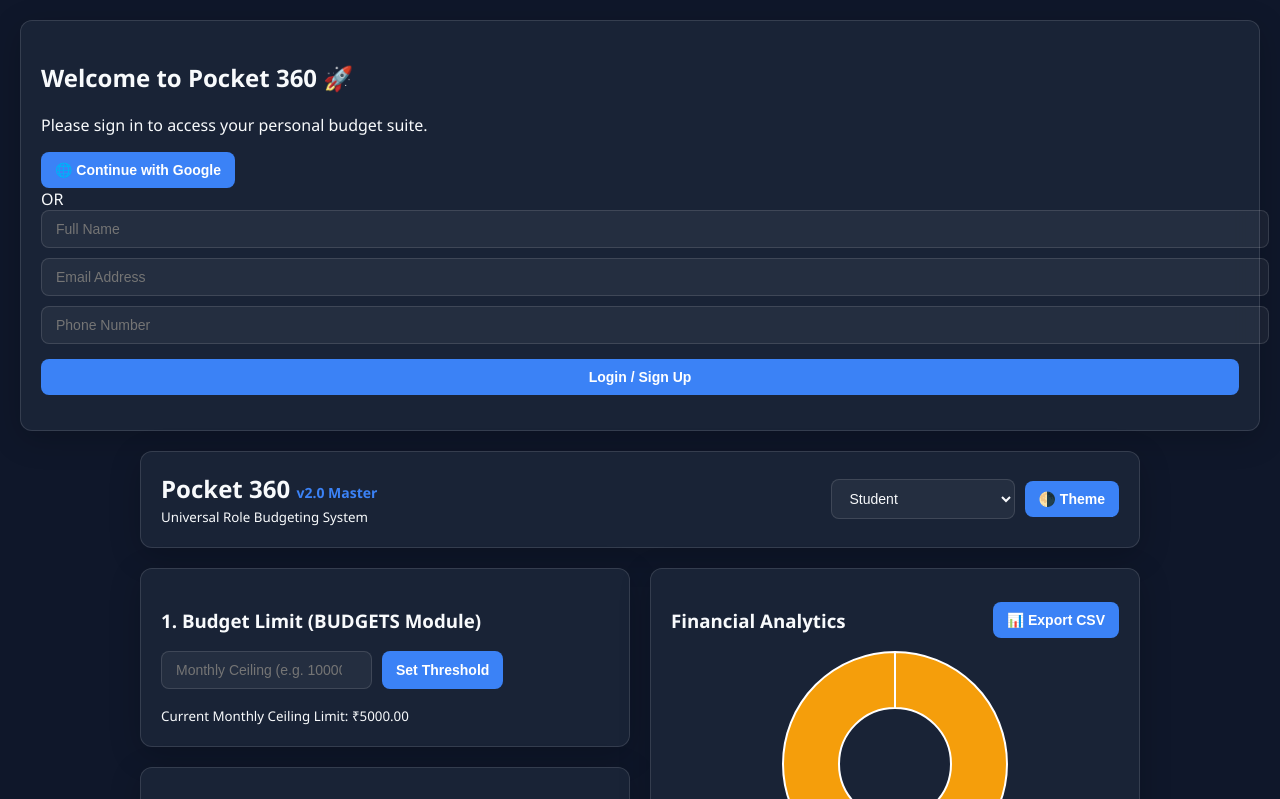
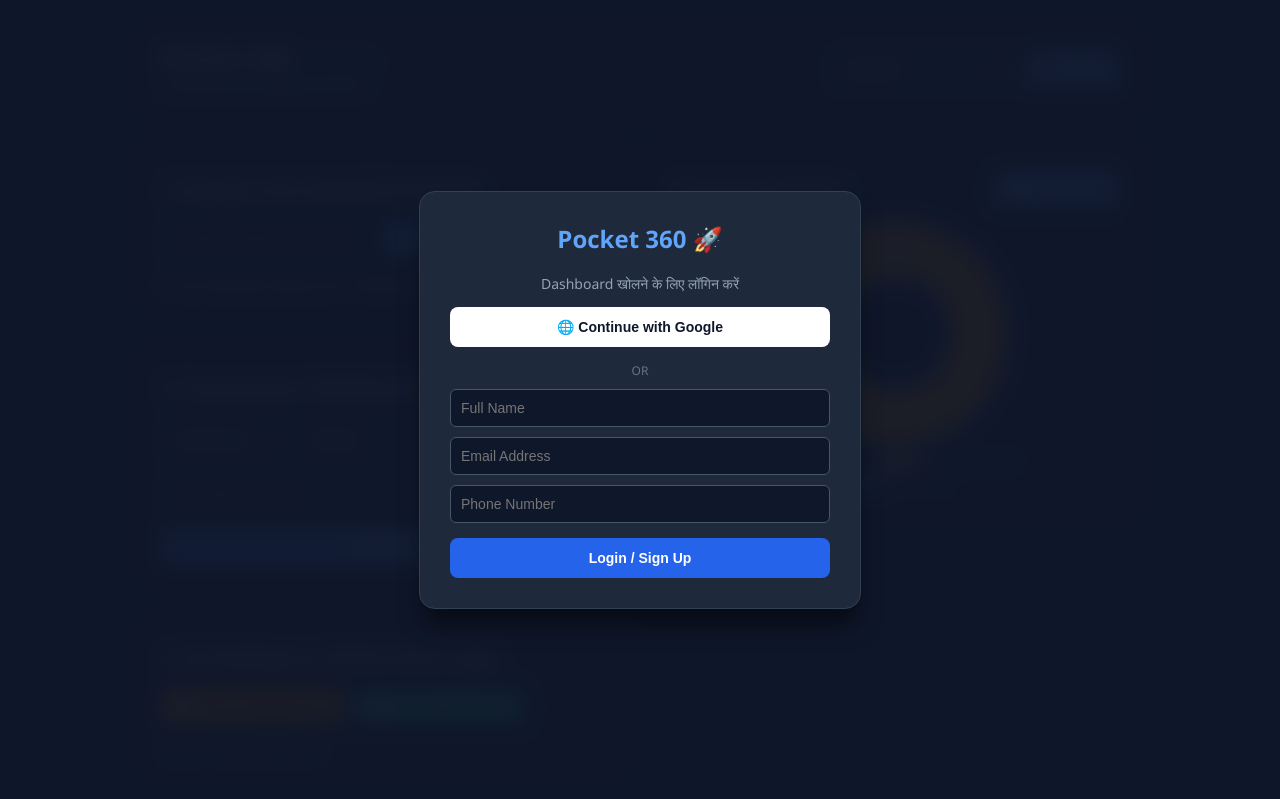
Before and after one commit to tanyaverma2401-cpu/pocket360, a plain HTML site: page index.html in a window 1280 px wide. Shown: the top 799 px of the page. Drawn offline with nearby package versions, Linux system fonts and the light colour scheme.

Commit message:
update log in screen in index.html and app.js

```diff
--- a/app.js
+++ b/app.js
@@ -287,4 +287,23 @@
     localStorage.removeItem('pocket360_master_db');
     location.reload();
   }
+  // Login Check and Actions
+function handleManualLogin() {
+  const name = document.getElementById('loginName').value;
+  const email = document.getElementById('loginEmail').value;
+  const phone = document.getElementById('loginPhone').value;
+
+  if (!name || !email || !phone) {
+    alert("कृपया नाम, ईमेल और फोन नंबर भरें!");
+    return;
+  }
+
+  document.getElementById('loginScreen').style.display = 'none';
+  alert("Login Successful! Welcome " + name);
 }
+
+function handleGoogleLogin() {
+  document.getElementById('loginScreen').style.display = 'none';
+  alert("Google Login Successful!");
+}
+}
--- a/index.html
+++ b/index.html
@@ -10,27 +10,29 @@
 </head>
 <body>
 <!-- LOGIN / SIGNUP OVERLAY (YAHAN PASTE KAREIN) -->
-  <div id="loginScreen" class="login-overlay">
-    <div class="card login-card">
-      <h2>Welcome to Pocket 360 🚀</h2>
-      <p>Please sign in to access your personal budget suite.</p>
 
-      <!-- Google Sign-In Simulation Button -->
-      <button class="btn-google" onclick="handleGoogleLogin()">
-        <span>🌐</span> Continue with Google
-      </button>
+    <!-- LOGIN OVERLAY -->
+<div id="loginScreen" style="position: fixed; top: 0; left: 0; width: 100vw; height: 100vh; background: rgba(15, 23, 42, 0.95); backdrop-filter: blur(10px); display: flex; justify-content: center; align-items: center; z-index: 999999;">
+  <div style="background: #1e293b; padding: 30px; border-radius: 16px; border: 1px solid #334155; width: 90%; max-width: 380px; text-align: center; color: white; box-shadow: 0 20px 25px -5px rgba(0, 0, 0, 0.5);">
+    <h2 style="margin-top: 0; color: #60a5fa;">Pocket 360 🚀</h2>
+    <p style="color: #94a3b8; font-size: 14px;">Dashboard खोलने के लिए लॉगिन करें</p>
 
-      <div class="divider">OR</div>
+    <!-- Google Login -->
+    <button onclick="handleGoogleLogin()" style="background: white; color: #0f172a; border: none; width: 100%; padding: 12px; font-weight: bold; border-radius: 8px; cursor: pointer; display: flex; align-items: center; justify-content: center; gap: 8px; margin-bottom: 15px;">
+      🌐 Continue with Google
+    </button>
 
-      <!-- Manual Register/Login Form -->
-      <div class="form-group" style="flex-direction: column; gap: 10px;">
-        <input type="text" id="loginName" placeholder="Full Name" style="width: 100%;">
-        <input type="email" id="loginEmail" placeholder="Email Address" style="width: 100%;">
-        <input type="tel" id="loginPhone" placeholder="Phone Number" style="width: 100%;">
-        <button onclick="handleManualLogin()" style="width: 100%; margin-top: 5px;">Login / Sign Up</button>
-      </div>
+    <div style="color: #64748b; font-size: 12px; margin: 10px 0;">OR</div>
+
+    <!-- Manual Login Form -->
+    <div style="display: flex; flex-direction: column; gap: 10px;">
+      <input type="text" id="loginName" placeholder="Full Name" style="padding: 10px; border-radius: 6px; border: 1px solid #475569; background: #0f172a; color: white;">
+      <input type="email" id="loginEmail" placeholder="Email Address" style="padding: 10px; border-radius: 6px; border: 1px solid #475569; background: #0f172a; color: white;">
+      <input type="tel" id="loginPhone" placeholder="Phone Number" style="padding: 10px; border-radius: 6px; border: 1px solid #475569; background: #0f172a; color: white;">
+      <button onclick="handleManualLogin()" style="background: #2563eb; color: white; border: none; padding: 12px; border-radius: 8px; font-weight: bold; cursor: pointer; margin-top: 5px;">Login / Sign Up</button>
     </div>
   </div>
+</div>
 <div class="container">
   <!-- Top Navigation & Profile Switcher -->
   <div class="header-bar card">
```
